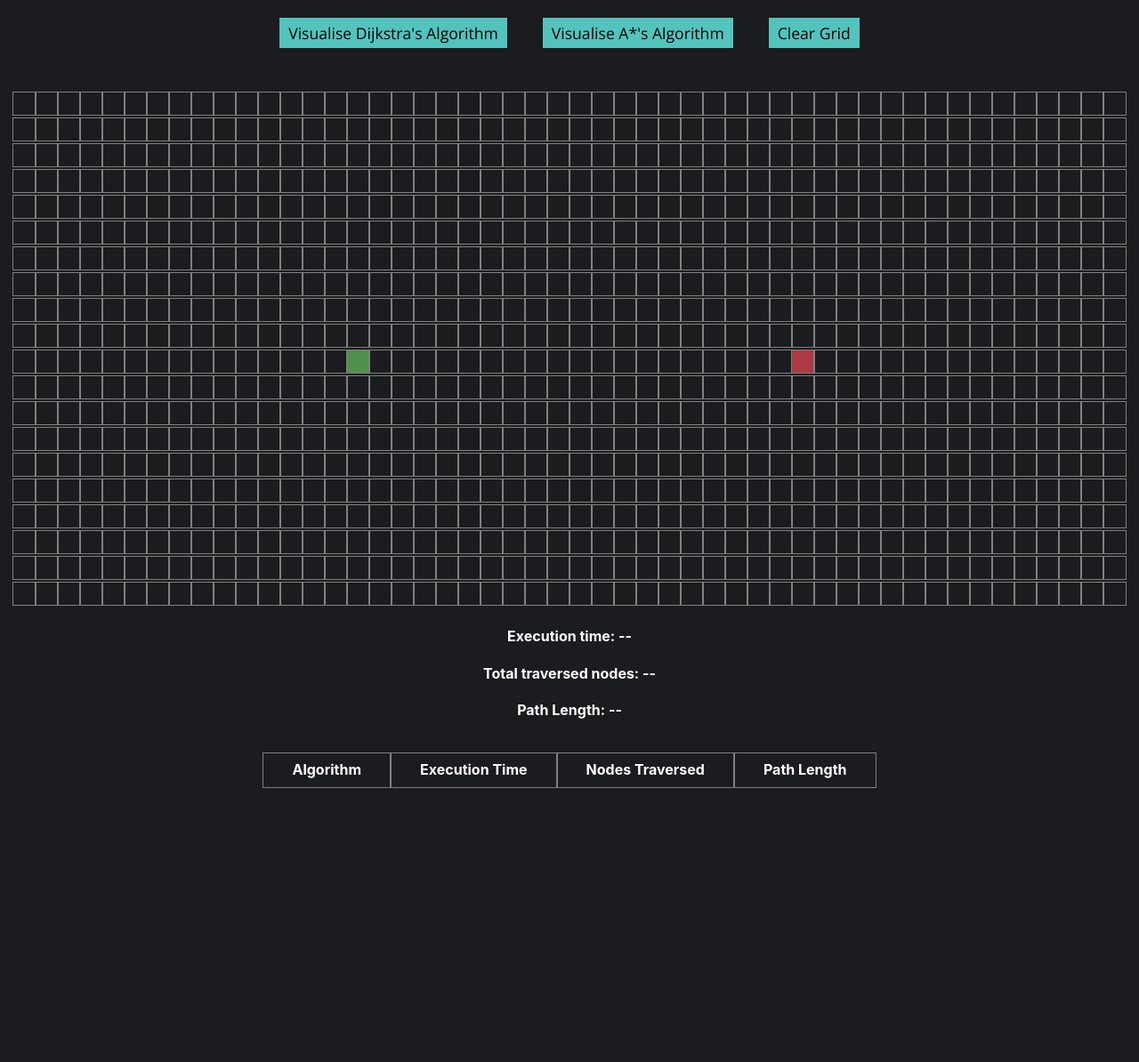
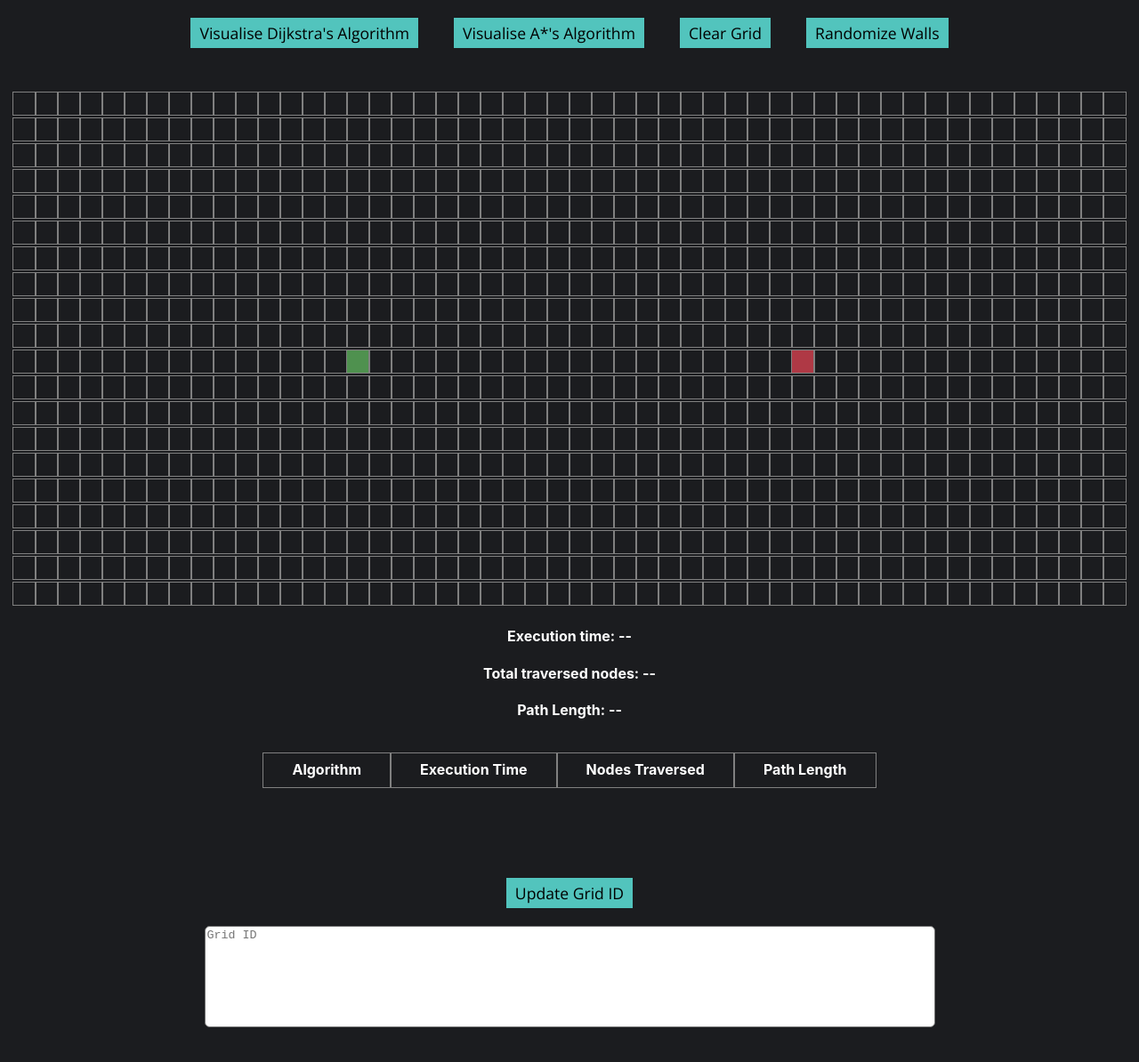
Before and after one commit to dekuu3/Pathfinding-Visualiser, a React (Create React App) app: page / in a window 1280 px wide. Shown: the top 1194 px of the page at 89% size. Before the commit the page ends 967 px from the top, so only its background shows below. Built offline with nearby package versions, Linux system fonts and the light colour scheme.

Commit message:
Added a randomize grid button, grid state is now output onto a text box (0=open node, 1=wall, 2=start node, 3=finish node)

```diff
--- a/src/PathfindingVisualiser/PathfindingVisualiser.css
+++ b/src/PathfindingVisualiser/PathfindingVisualiser.css
@@ -29,3 +29,13 @@ th {
   padding: 8px 2em 10px 2em;
   outline: 1px solid gray;
 }
+
+textarea {
+  padding-bottom: 5rem;
+  resize: none;
+  border-radius: 0.35rem;
+}
+
+.gridIDTextArea {
+  padding-bottom: 100px;
+}
--- a/src/PathfindingVisualiser/PathfindingVisualiser.jsx
+++ b/src/PathfindingVisualiser/PathfindingVisualiser.jsx
@@ -32,6 +32,7 @@ export default class PathfindingVisualiser extends Component {
   //Event handler for the resetGrid button - it clears all nodes and walls
   resetGrid() {
     let { grid } = this.state;
+
     for (let row of grid) {
       for (let node of row) {
         let { col, row } = node;
@@ -48,6 +49,7 @@ export default class PathfindingVisualiser extends Component {
         node.isVisited = false;
       }
     }
+    document.getElementById("gridIDTextArea").innerHTML = null;
     this.componentDidMount();
   }
 
@@ -209,6 +211,57 @@ export default class PathfindingVisualiser extends Component {
     }
   }
 
+  randomizeWalls() {
+    this.resetGrid();
+
+    let { grid } = this.state;
+
+    for (let row of grid) {
+      for (let node of row) {
+        let { col, row } = node;
+        if (
+          document.getElementById(`node-${row}-${col}`).className ===
+            "node node-start" ||
+          document.getElementById(`node-${row}-${col}`).className ===
+            "node node-finish"
+        ) continue;
+
+        if (Math.floor(Math.random() * 3) === 1) {
+          let newGrid = getNewGridWithWallsOn(this.state.grid, row, col);
+          this.setState({ grid: newGrid });
+        }
+      }
+    }
+  };
+
+  setGridIDTextArea() {
+    let { grid } = this.state;
+    let text = "";
+
+    for (let row of grid) {
+      for (let node of row) {
+        let { col, row } = node;
+        if(document.getElementById(`node-${row}-${col}`).className ===
+        "node node-start"){
+          text += "2";
+        }
+        if(document.getElementById(`node-${row}-${col}`).className ===
+        "node node-finish"){
+          text += "3";
+        }
+        if(document.getElementById(`node-${row}-${col}`).className ===
+        "node node-wall"){
+          text += "1"
+        }
+        else {
+          text += "0";
+        }
+      }
+    }
+    document.getElementById("gridIDTextArea").innerHTML = text;
+    this.setState({state: this.state});
+  }
+
   setTableData = (algorithmName, executionTime, traversedNodes, pathLength) => {
     let tempPathLength;
     if (pathLength.length === 1) {
@@ -253,6 +306,8 @@ export default class PathfindingVisualiser extends Component {
         </button>
 
         <button onClick={() => this.resetGrid()}>Clear Grid</button>
+
+        <button onClick={() => this.randomizeWalls()}>Randomize Walls</button>
 
         <div className="grid">
           {grid.map((row, rowIdx) => {
@@ -303,6 +358,10 @@ export default class PathfindingVisualiser extends Component {
             <tbody>{tableData.map(this.renderTableData)}</tbody>
           </Table>
         </div>
+        <div class="gridIDTextArea">
+        <button onClick={() => this.setGridIDTextArea()}>Update Grid ID</button><br></br>
+        <textarea id="gridIDTextArea" type="text" placeholder="Grid ID" cols="100"></textarea>
+        </div>
       </>
     );
   }
```
Also changed, not shown: src/App.js (line endings or trailing spaces).
